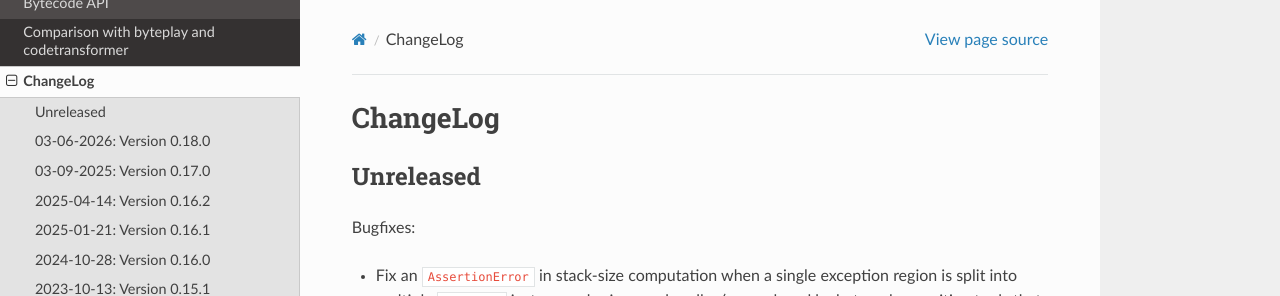
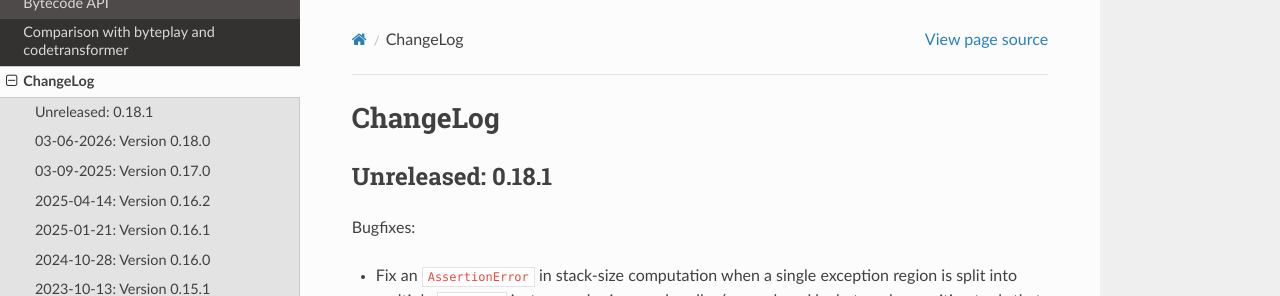
Before and after one commit to MatthieuDartiailh/bytecode, a Sphinx documentation site: the page built from doc/changelog.rst, in a window 1280 px wide and 900 px high. Shown: the top 296 px of the window. Built offline with Sphinx 7.4.7 and the Read the Docs theme 3.1.0, drawn with Linux system fonts in a browser that asks for light colours; the version number could not be read and is left out.

Commit message:
Update doc/changelog.rst
Co-authored-by: Matthieu Dartiailh <marul@laposte.net>

```diff
--- a/doc/changelog.rst
+++ b/doc/changelog.rst
@@ -1,7 +1,7 @@
 ChangeLog
 =========
 
-Unreleased
+Unreleased: 0.18.1
 ----------
 
 Bugfixes:
```
